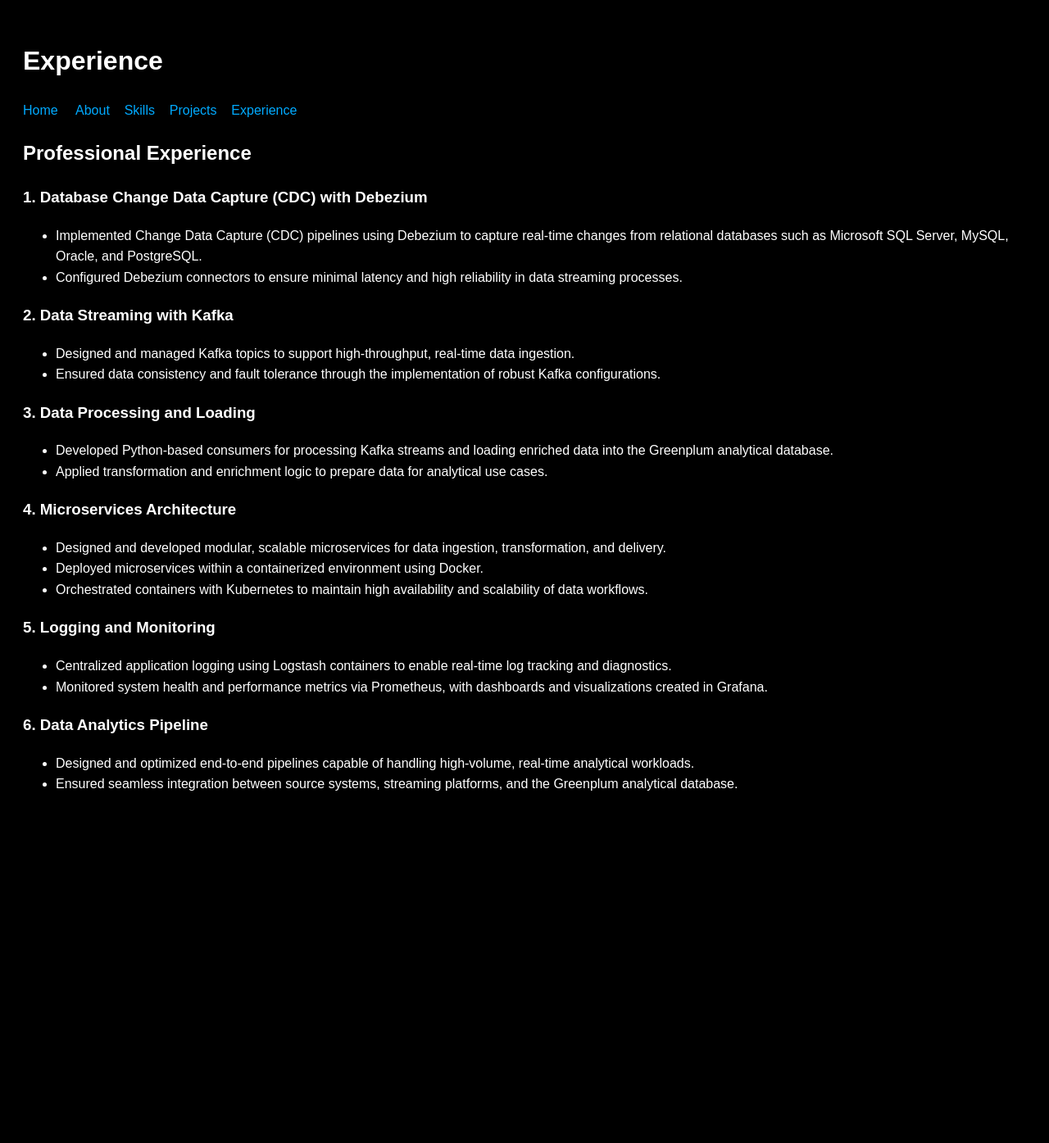
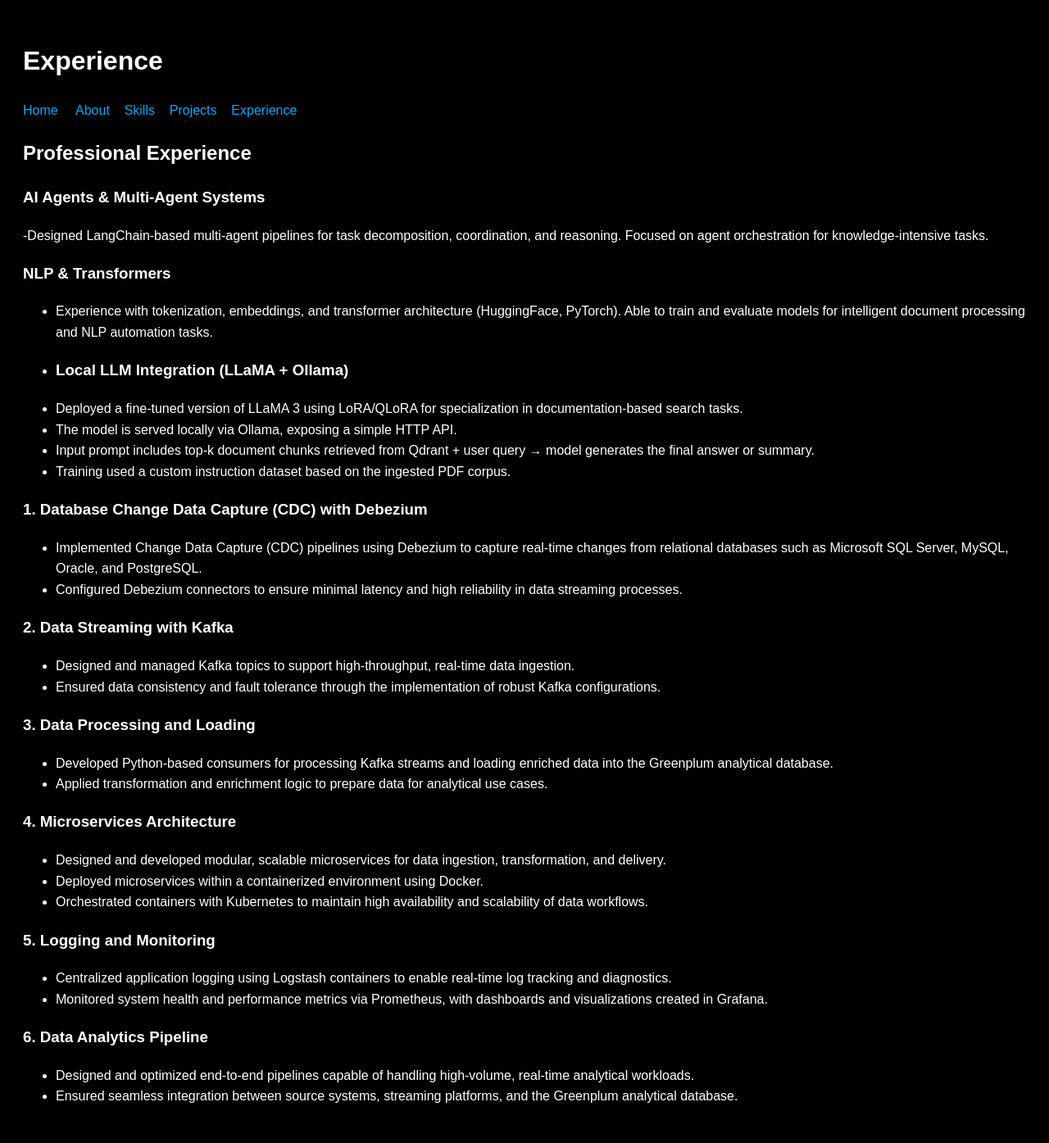
Before and after one commit to floyd011/datameshsync, a Jekyll site: the page built from expirience.md, in a window 1280 px wide. Shown: the whole page at 82% size. Built offline with Jekyll 4.4.1, drawn with Linux system fonts in a browser that asks for light colours; our own code applies the rules of GitHub Pages for plain Markdown files; before the commit the page ends 1014 px from its top, so only the background shows below that.

Commit message:
Update expirience.md

```diff
--- a/expirience.md
+++ b/expirience.md
@@ -3,6 +3,21 @@
 [Home](index.md) &nbsp; &nbsp; [About](about.md) &nbsp; &nbsp;[Skills](skills.md) &nbsp; &nbsp;[Projects](projects.md) &nbsp; &nbsp;[Experience](expirience.md)
 
 ## Professional Experience
+
+### AI Agents & Multi-Agent Systems
+
+-Designed LangChain-based multi-agent pipelines for task decomposition, coordination, and reasoning. Focused on agent orchestration for knowledge-intensive tasks.
+
+### NLP & Transformers
+
+- Experience with tokenization, embeddings, and transformer architecture (HuggingFace, PyTorch). Able to train and evaluate models for intelligent document processing and NLP automation tasks.
+-
+### Local LLM Integration (LLaMA + Ollama)
+
+- Deployed a fine-tuned version of LLaMA 3 using LoRA/QLoRA for specialization in   documentation-based search tasks.
+- The model is served locally via Ollama, exposing a simple HTTP API.
+- Input prompt includes top-k document chunks retrieved from Qdrant + user query → model generates the final answer or summary.
+- Training used a custom instruction dataset based on the ingested PDF corpus.
 
 ### 1. Database Change Data Capture (CDC) with Debezium
 
```
